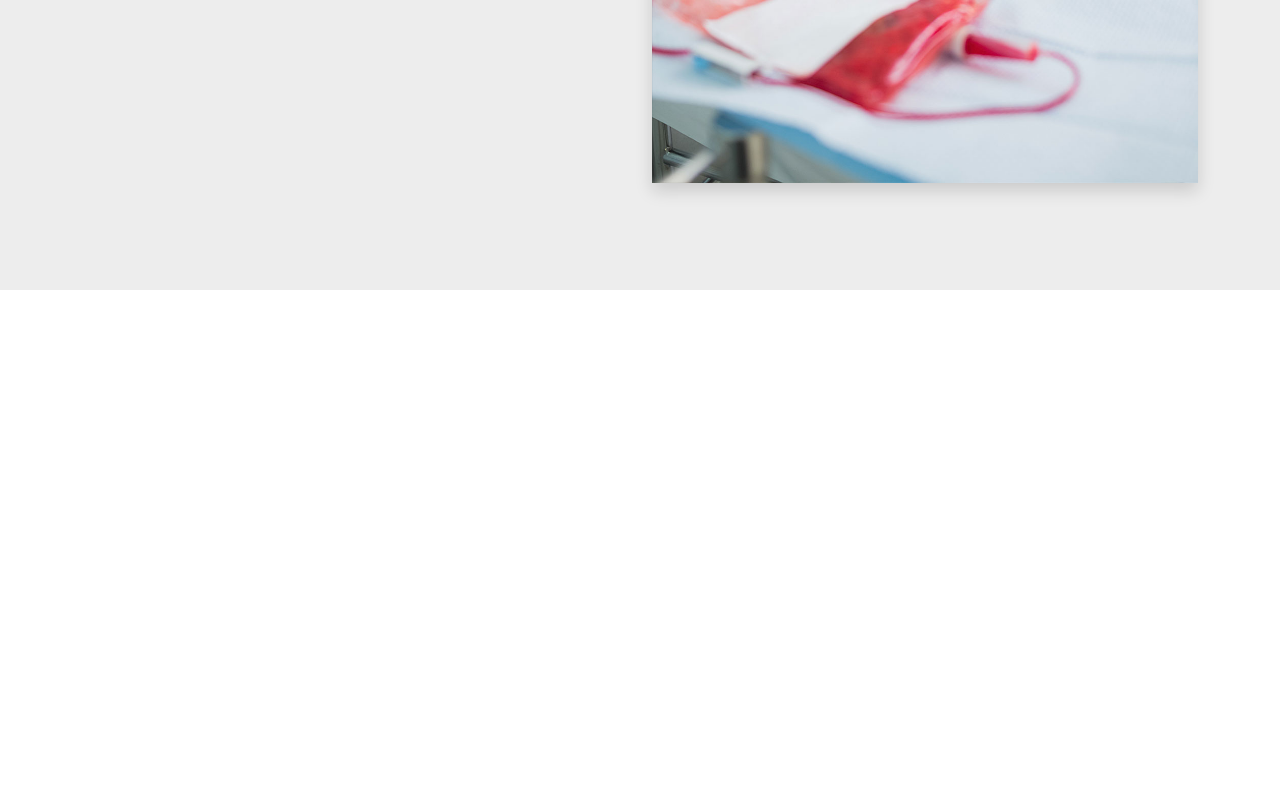
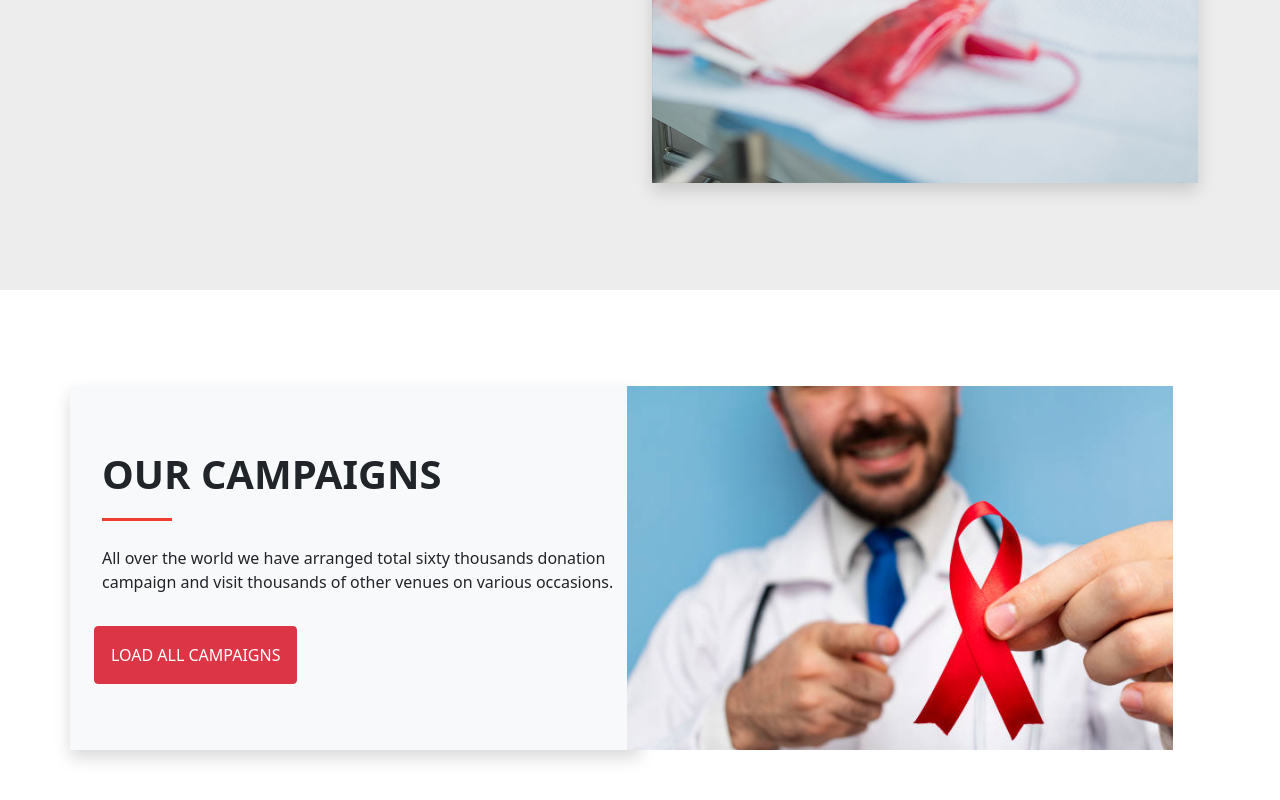
Before and after one commit to isti2623/Blood-Buddies-Client, a React (Create React App) app: page / in a window 1280 px wide. Shown: the part 2414-3214 px from the top of the page. Before the commit the page ends 2704 px from the top, so only its background shows below. Built offline with nearby package versions, Linux system fonts and the light colour scheme.

Commit message:
added campaign in home page

```diff
--- a/src/Pages/Home/Home/Home.js
+++ b/src/Pages/Home/Home/Home.js
@@ -2,6 +2,7 @@ import React from 'react';
 import Navigation from '../../Shared/Navigation/Navigation';
 import TopHeader from '../../Shared/TopHeader/TopHeader';
 import Banner from '../Banner/Banner';
+import HomeCampaign from '../HomeCampaign/HomeCampaign';
 import JoinWithUs from '../JoinWithUs/JoinWithUs';
 import WhoWeAre from '../WhoWeAre/WhoWeAre';
 
@@ -13,6 +14,7 @@ const Home = () => {
             <Banner></Banner>
             <WhoWeAre></WhoWeAre>
             <JoinWithUs></JoinWithUs>
+            <HomeCampaign></HomeCampaign>
         </div>
     );
 };
--- /dev/null
+++ b/src/Pages/Home/HomeCampaign/HomeCampaign.js
@@ -0,0 +1,29 @@
+import React from 'react';
+import { Link } from 'react-router-dom';
+import homeCampaign from '../../../images/homeCampaign.jpg'
+const HomeCampaign = () => {
+    return (
+        <div className='my-5'>
+            <div className="container">
+                <div className="row">
+                    <div className="col-lg-6 my-5 bg-light p-3 text-card shadow">
+                        <div>
+                            <h1 className='fw-bold mt-5 ms-3 fs-1'>OUR CAMPAIGNS
+
+                            </h1>
+                            <span className='divider div-head ms-3'></span>
+                            <p className='mt-3 ms-3'>All over the world we have arranged total sixty thousands donation campaign and visit thousands of other venues on various occasions.
+                            </p>
+                            <Link to='/campaign'> <div className="btn btn-danger p-3 ms-2 my-3">LOAD ALL CAMPAIGNS</div></Link>
+                        </div>
+                    </div>
+                    <div className="col-lg-6 my-5">
+                        <img className='img-fluid' src={homeCampaign} alt="" />
+                    </div>
+                </div>
+            </div>
+        </div>
+    );
+};
+
+export default HomeCampaign;
```
Also changed, not shown: src/images/homeCampaign.jpg (added).
